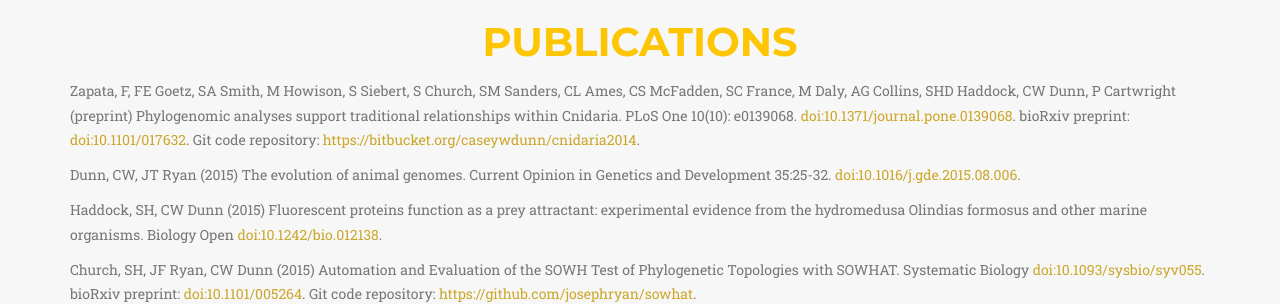
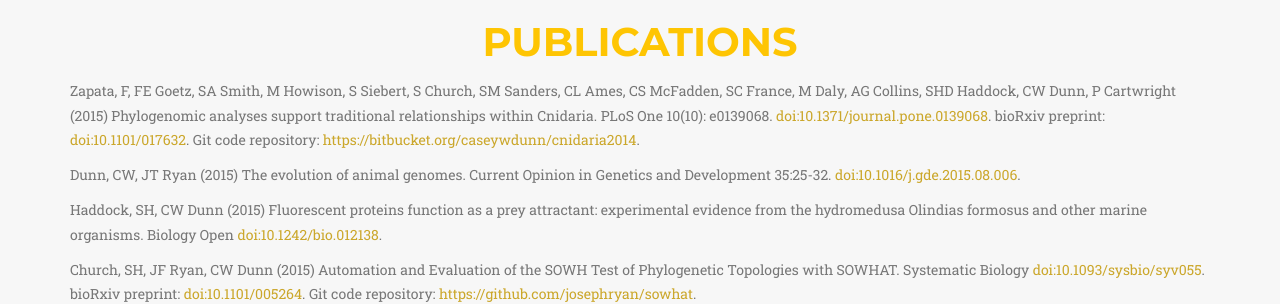
Before and after one commit to caseywdunn/caseywdunn.github.io, a Jekyll site: the page built from index.html, in a window 1280 px wide and 900 px high, scrolled down 7407 px. Shown: the part 179-483 px from the top of the window. Built offline with Jekyll 4.4.1, drawn with Linux system fonts in a browser that asks for light colours; some web fonts are replaced.

Commit message:
updated year

```diff
--- a/_includes/publications.html
+++ b/_includes/publications.html
@@ -8,7 +8,7 @@
             </div>
 
 <div class="box"><div class="box-title"></div><div class="box-body">
-	<p class="text-muted"> Zapata, F, FE Goetz, SA Smith, M Howison, S Siebert, S Church, SM Sanders, CL Ames, CS McFadden, SC France, M Daly, AG Collins, SHD Haddock, CW Dunn, P Cartwright (preprint) Phylogenomic analyses support traditional relationships within Cnidaria. PLoS One 10(10): e0139068. <a href="http://dx.doi.org/10.1371/journal.pone.0139068">doi:10.1371/journal.pone.0139068</a>. bioRxiv preprint: <a href="http://dx.doi.org/10.1101/017632">doi:10.1101/017632</a>. Git code repository: <a href="https://bitbucket.org/caseywdunn/cnidaria2014">https://bitbucket.org/caseywdunn/cnidaria2014</a>. </p>
+	<p class="text-muted"> Zapata, F, FE Goetz, SA Smith, M Howison, S Siebert, S Church, SM Sanders, CL Ames, CS McFadden, SC France, M Daly, AG Collins, SHD Haddock, CW Dunn, P Cartwright (2015) Phylogenomic analyses support traditional relationships within Cnidaria. PLoS One 10(10): e0139068. <a href="http://dx.doi.org/10.1371/journal.pone.0139068">doi:10.1371/journal.pone.0139068</a>. bioRxiv preprint: <a href="http://dx.doi.org/10.1101/017632">doi:10.1101/017632</a>. Git code repository: <a href="https://bitbucket.org/caseywdunn/cnidaria2014">https://bitbucket.org/caseywdunn/cnidaria2014</a>. </p>
 </div><div class="box-footer"> </div></div>
 
 <div class="box"><div class="box-title"></div><div class="box-body">
```
